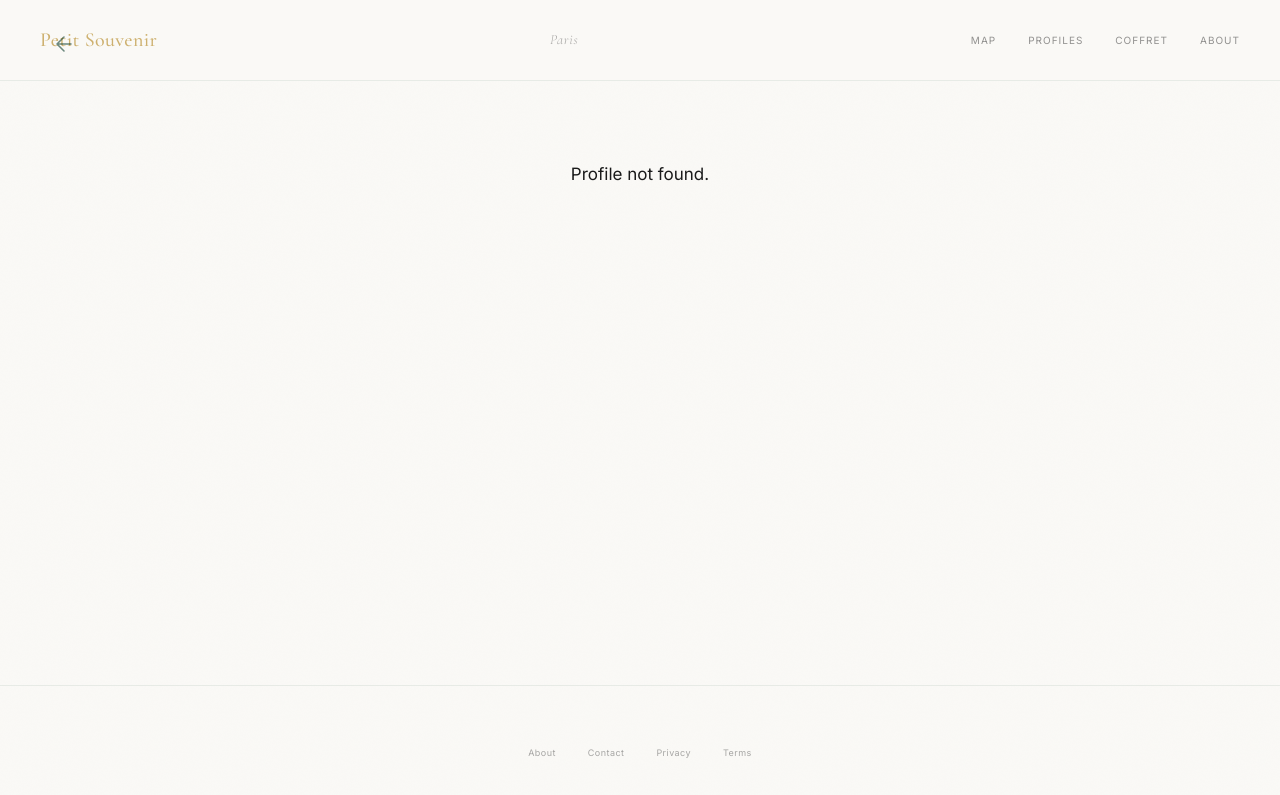
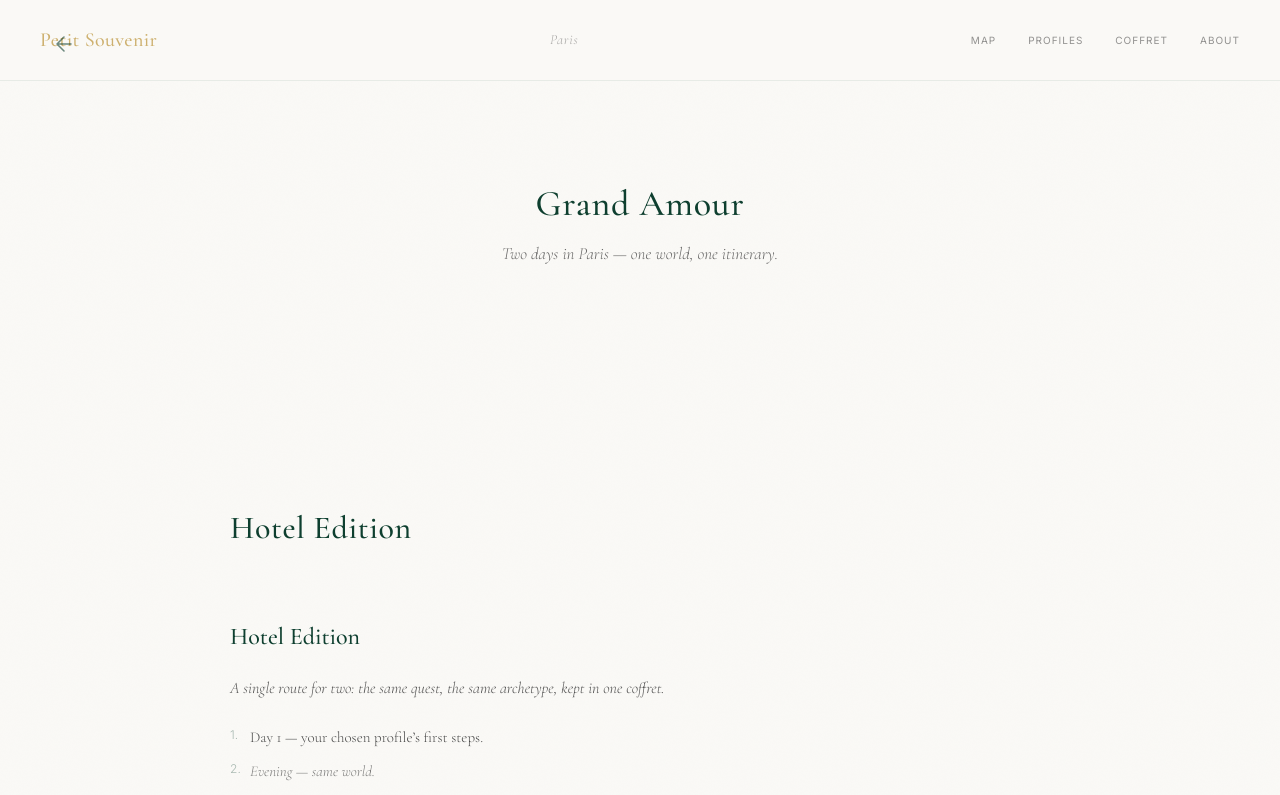
Before and after one commit to echofield/petitsouvenir, a React (Vite) app: page /souvenir/romance in a window 1280 px wide. Before the commit this address had no page. Shown: the top 795 px of the page. Built offline with nearby package versions, Linux system fonts and the light colour scheme.

Commit message:
Romance coffret-only: One Coffret = Romance (Hotel Edition), route /souvenir/romance

```diff
--- a/src/App.tsx
+++ b/src/App.tsx
@@ -10,6 +10,7 @@ import SouvenirHome from './pages/souvenir/Home';
 import SouvenirProfiles from './pages/souvenir/SouvenirProfiles';
 import ProfileMapView from './pages/souvenir/ProfileMapView';
 import BohemianProfileView from './pages/souvenir/BohemianProfileView';
+import RomanceProfileView from './pages/souvenir/RomanceProfileView';
 import MyParis from './pages/souvenir/MyParis';
 import SharePage from './pages/souvenir/SharePage';
 import Gift from './pages/souvenir/Gift';
@@ -65,6 +66,7 @@ export default function App() {
               <Route path="/" element={<SouvenirHome />} />
               <Route path="/souvenir" element={<SouvenirProfiles />} />
               <Route path="/souvenir/bohemian" element={<BohemianProfileView />} />
+              <Route path="/souvenir/romance" element={<RomanceProfileView />} />
               <Route path="/souvenir/:profile" element={<ProfileMapView />} />
               <Route path="/create" element={<MyParis />} />
               <Route path="/share" element={<SharePage />} />
--- a/src/data/coffret-presets.ts
+++ b/src/data/coffret-presets.ts
@@ -1,7 +1,7 @@
 /**
  * Petit Souvenir — Coffret packs config
  * Pack ids map to included profile ids and optional presets.
- * Single source of truth: complete pack derives from PETIT_SOUVENIR_DATA.
+ * Romance is coffret-only (not in main Profiles list).
  */
 
 import type { SouvenirProfileId } from '../utils/souvenir-lock';
@@ -9,13 +9,16 @@ import { PETIT_SOUVENIR_DATA } from './petit-souvenir-types';
 
 export type CoffretTier = 'one' | 'weekend' | 'complete';
 
+/** Main list (Profiles page) + Romance (coffret-only) */
+export type CoffretProfileId = SouvenirProfileId | 'romance';
+
 export interface CoffretPreset {
   tier: CoffretTier;
-  profiles: SouvenirProfileId[];
+  profiles: CoffretProfileId[];
   presets?: string[];
 }
 
-/** Single source of truth: same as Profiles list */
+/** Single source of truth: main Profiles list only (bohemian, family, night). Romance is coffret-only. */
 export function getAllProfileIds(): SouvenirProfileId[] {
   return PETIT_SOUVENIR_DATA.profiles.map((p) => p.id as SouvenirProfileId);
 }
@@ -23,9 +26,11 @@ export function getAllProfileIds(): SouvenirProfileId[] {
 const ALL_IDS = getAllProfileIds();
 
 export const COFFRET_PRESETS: Record<string, CoffretPreset> = {
-  bohemian_one: {
+  /** One Coffret = Romance only (Hotel Edition). Not on main Profiles list. */
+  romance_one: {
     tier: 'one',
-    profiles: ['bohemian'],
+    profiles: ['romance'],
+    presets: ['grand_amour_2d'],
   },
   weekend_bohemian_family: {
     tier: 'weekend',
--- /dev/null
+++ b/src/data/romance-profile.ts
@@ -0,0 +1,51 @@
+/**
+ * Petit Souvenir — Romance profile (coffret-only)
+ * Not in the main Profiles list; only reachable via Coffret.
+ */
+
+export interface RomancePresetStep {
+  type: 'place' | 'slot' | 'companion';
+  label: string;
+}
+
+export interface RomancePreset {
+  id: string;
+  title: string;
+  feel: string;
+  steps: RomancePresetStep[];
+  mapsDirections: string;
+}
+
+export interface RomanceProfileData {
+  id: 'romance';
+  name: string;
+  essence: string;
+  presets: RomancePreset[];
+}
+
+const ROMANCE_PROFILE: RomanceProfileData = {
+  id: 'romance',
+  name: 'Grand Amour',
+  essence: 'Two days in Paris — one world, one itinerary.',
+  presets: [
+    {
+      id: 'grand_amour_2d',
+      title: 'Hotel Edition',
+      feel: 'A single route for two: the same quest, the same archetype, kept in one coffret.',
+      steps: [
+        { type: 'place', label: 'Day 1 — your chosen profile’s first steps.' },
+        { type: 'slot', label: 'Evening — same world.' },
+        { type: 'place', label: 'Day 2 — continue the thread.' },
+      ],
+      mapsDirections: 'https://www.google.com/maps',
+    },
+  ],
+};
+
+export function getRomanceProfile(): RomanceProfileData {
+  return ROMANCE_PROFILE;
+}
+
+export function getRomancePreset(presetId: string): RomancePreset | undefined {
+  return ROMANCE_PROFILE.presets.find((p) => p.id === presetId);
+}
--- a/src/pages/souvenir/Coffret.tsx
+++ b/src/pages/souvenir/Coffret.tsx
@@ -8,7 +8,7 @@ import { BackButton } from '../../components/BackButton';
 import { getCoffretPack, getAllProfileIds } from '../../data/coffret-presets';
 
 const TIERS = [
-  { packId: 'bohemian_one', title: 'One Coffret', subline: 'One profile.' },
+  { packId: 'romance_one', title: 'One Coffret', subline: 'Romance — Hotel Edition.' },
   { packId: 'weekend_bohemian_family', title: 'Weekend Coffret', subline: 'Two profiles.' },
   { packId: 'complete', title: 'Complete Coffret', subline: `${getAllProfileIds().length} profiles.` },
 ];
--- /dev/null
+++ b/src/pages/souvenir/RomanceProfileView.tsx
@@ -0,0 +1,101 @@
+/**
+ * Petit Souvenir — Romance profile (/souvenir/romance)
+ * Coffret-only: not on main Profiles list. Reachable via One Coffret (Hotel Edition).
+ */
+
+import { useEffect, useRef } from 'react';
+import { useNavigate, useSearchParams } from 'react-router-dom';
+import { BackButton } from '../../components/BackButton';
+import { QuestCard } from '../../components/souvenir/QuestCard';
+import { getRomanceProfile } from '../../data/romance-profile';
+import type { Quest } from '../../data/bohemian-types';
+
+export default function RomanceProfileView() {
+  const navigate = useNavigate();
+  const [searchParams] = useSearchParams();
+  const presetId = searchParams.get('preset');
+  const presetsRef = useRef<HTMLDivElement>(null);
+  const profile = getRomanceProfile();
+
+  useEffect(() => {
+    if (presetId && presetsRef.current) {
+      presetsRef.current.scrollIntoView({ behavior: 'smooth', block: 'start' });
+    }
+  }, [presetId]);
+
+  return (
+    <>
+      <BackButton onBack={() => navigate('/coffret')} label="Back" />
+      <section
+        style={{
+          maxWidth: 720,
+          margin: '0 auto',
+          padding: '100px 40px 80px',
+          textAlign: 'center',
+        }}
+      >
+        <h1
+          style={{
+            fontFamily: 'Cormorant Garamond, Georgia, serif',
+            fontSize: 36,
+            fontWeight: 500,
+            letterSpacing: '0.02em',
+            color: '#0E3F2F',
+            marginBottom: 12,
+            lineHeight: 1.3,
+          }}
+        >
+          {profile.name}
+        </h1>
+        <p
+          style={{
+            fontFamily: 'Cormorant Garamond, Georgia, serif',
+            fontSize: 17,
+            fontWeight: 300,
+            fontStyle: 'italic',
+            lineHeight: 1.6,
+            color: '#2B2B2B',
+            opacity: 0.7,
+            marginBottom: 80,
+          }}
+        >
+          {profile.essence}
+        </p>
+      </section>
+
+      <div ref={presetsRef}>
+        <section
+          style={{
+            maxWidth: 900,
+            margin: '80px auto 100px',
+            padding: '0 40px',
+          }}
+        >
+          <h2
+            style={{
+              fontFamily: 'Cormorant Garamond, Georgia, serif',
+              fontSize: 32,
+              fontWeight: 500,
+              letterSpacing: '0.02em',
+              color: '#0E3F2F',
+              marginBottom: 40,
+              lineHeight: 1.3,
+            }}
+          >
+            Hotel Edition
+          </h2>
+          <div>
+            {profile.presets.map((preset) => (
+              <QuestCard
+                key={preset.id}
+                quest={preset as unknown as Quest}
+                archetypeId="romance"
+                emphasized={presetId === preset.id}
+              />
+            ))}
+          </div>
+        </section>
+      </div>
+    </>
+  );
+}
```
